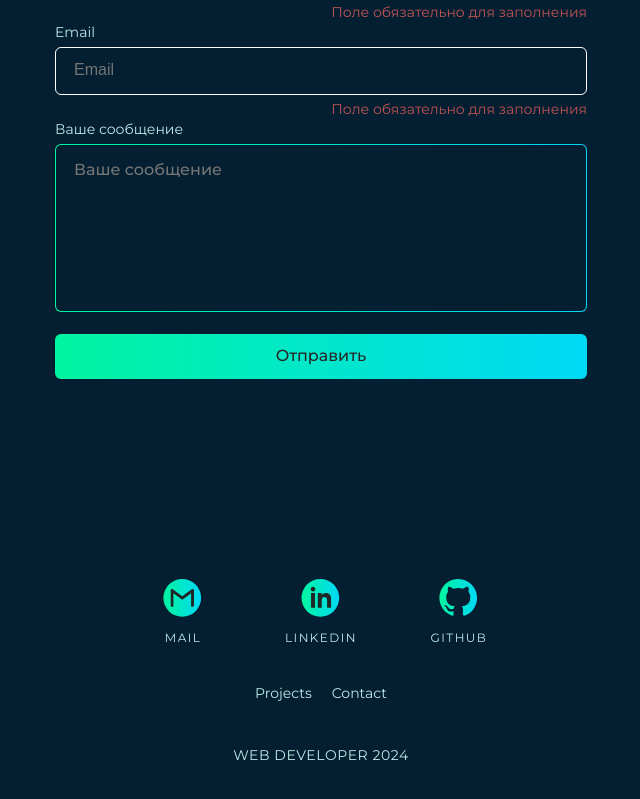
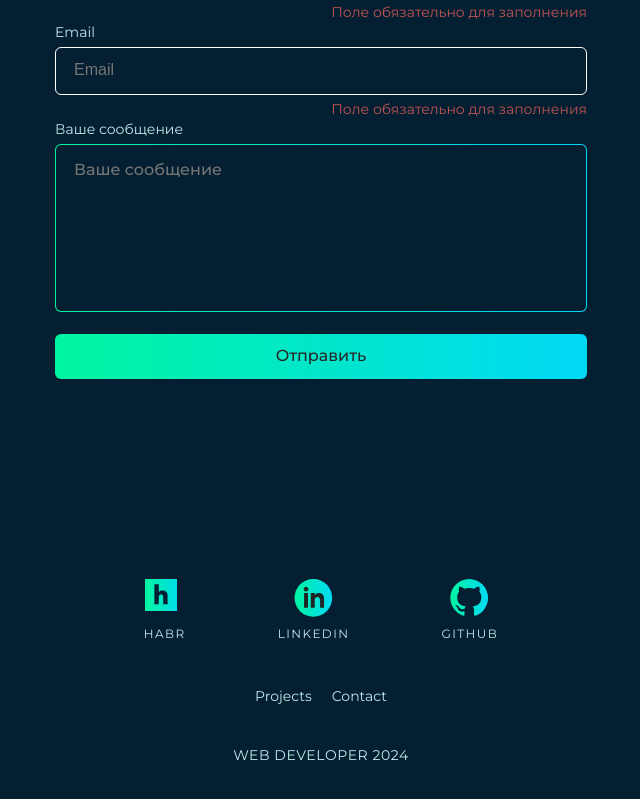
Before and after one commit to VladosDeveloper/portfolio-start-project-vite-main, a React (Vite) app: page / in a window 1280 px wide. Shown: the part 3643-4442 px from the top of the page, without its empty margins (319-959 px from the left). Built offline with nearby package versions, Linux system fonts and the light colour scheme.

Commit message:
ссылки на соц. сети

```diff
--- a/src/layout/footer/Footer.tsx
+++ b/src/layout/footer/Footer.tsx
@@ -1,20 +1,23 @@
-import { Icon } from '../../components/Icon/Icon'
-import { FlexWrapper } from '../../components/FlexWrapper'
-import { Container } from '../../components/Container'
-import { S } from './Footer_Styled'
-import { Link } from 'react-scroll'
+import {Icon} from '../../components/Icon/Icon'
+import {FlexWrapper} from '../../components/FlexWrapper'
+import {Container} from '../../components/Container'
+import {S} from './Footer_Styled'
+import {Link} from 'react-scroll'
 import React from "react";
 
 
 const SocialIconData = [
 		{
-		iconSrc: 'mail',
+				iconSrc: 'habr',
+				to: 'https://career.habr.com/vladosdeveloper',
 		},
 		{
 				iconSrc: 'linkedIn',
+				to: 'https://www.linkedin.com/in/vlad-yurenya-1670b92ba/'
 		},
 		{
 				iconSrc: 'gitHub',
+				to: 'https://github.com/VladosDeveloper'
 		},
 ]
 
@@ -29,21 +32,21 @@ export const Footer: React.FC = () => {
 										wrap='wrap'
 								>
 										<S.SocialList>
-						{SocialIconData.map( (s, index) => {
+												{SocialIconData.map((s, index) => {
 														return (
-								<S.SocialItem key={index}>
-									<S.SocialLink>
+																<S.SocialItem key={index} >
+																		<S.SocialLink href={s.to} >
 																				<Icon
 																						iconSrc={s.iconSrc}
 																						width='40px'
 																						height='40px'
 																						viewbox='0 0 40 40'
 																				/>
+																				<span>{s.iconSrc}</span>
 																		</S.SocialLink>
-									<span>{s.iconSrc}</span>
 																</S.SocialItem>
 														)
-						} )}
+												})}
 										</S.SocialList>
 										<S.References>
 												<S.SocialLink as={Link} to='works' smooth={true} offset={-100}>Projects</S.SocialLink>
--- a/src/layout/footer/Footer_Styled.ts
+++ b/src/layout/footer/Footer_Styled.ts
@@ -1,5 +1,5 @@
-import { styled } from "styled-components"
-import { Theme } from "../../styles/Theme"
+import {styled} from "styled-components"
+import {Theme} from "../../styles/Theme"
 
 const Footer = styled.footer`
     display: flex;
@@ -40,6 +40,16 @@ const SocialLink = styled.a`
     color: ${Theme.colors.font};
     padding: 10px;
     cursor: pointer;
+    display: flex;
+    flex-direction: column;
+    align-items: center;
+    gap: 10px;
+		transition: all .2s linear;
+
+		&:hover {
+				color: ${Theme.colors.hoverFontColor};
+				transform: scale(110%);
+		}
 `
 const References = styled.div`
     font-weight: 400;
--- a/src/styles/Theme.tsx
+++ b/src/styles/Theme.tsx
@@ -6,6 +6,7 @@ export const Theme = {
 
 				font: '#BDEBEA',
 				fontForButton: '#252728',
+				hoverFontColor: '#0c87e0',
 
 				gradient: 'linear-gradient(90deg, #00f5a0 0%, #00d9f5 100%)',
 				reversedGradient: 'linear-gradient( #00f5a0 0%, #00d9f5 100%)',
```
Also changed, not shown: src/layout/sections/contacts/Contact_Styled.ts (+3 -4 lines), src/assets/images/image.svg (deleted), src/assets/images/linkedin.svg. Lines whose indentation alone changed are shown as unchanged.
